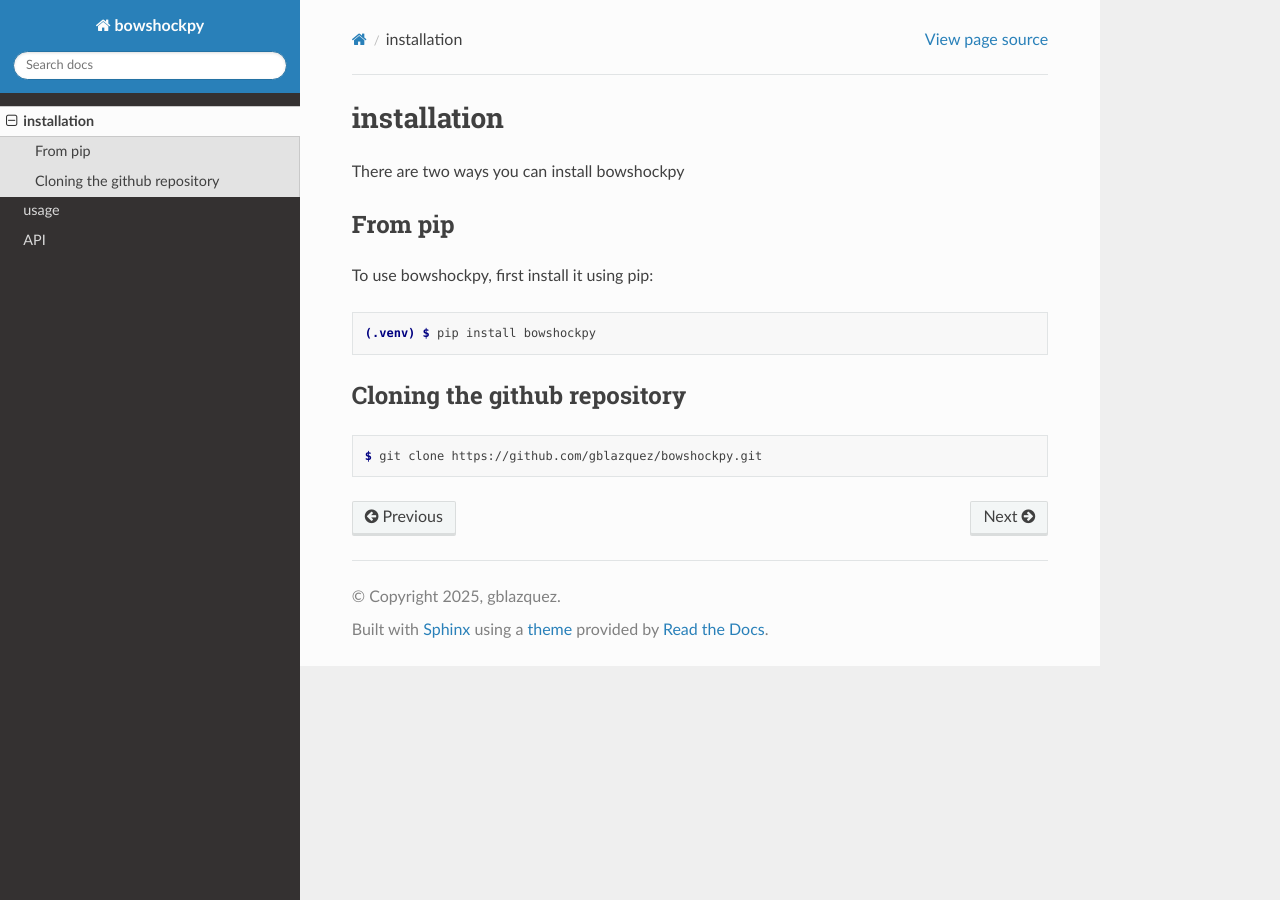
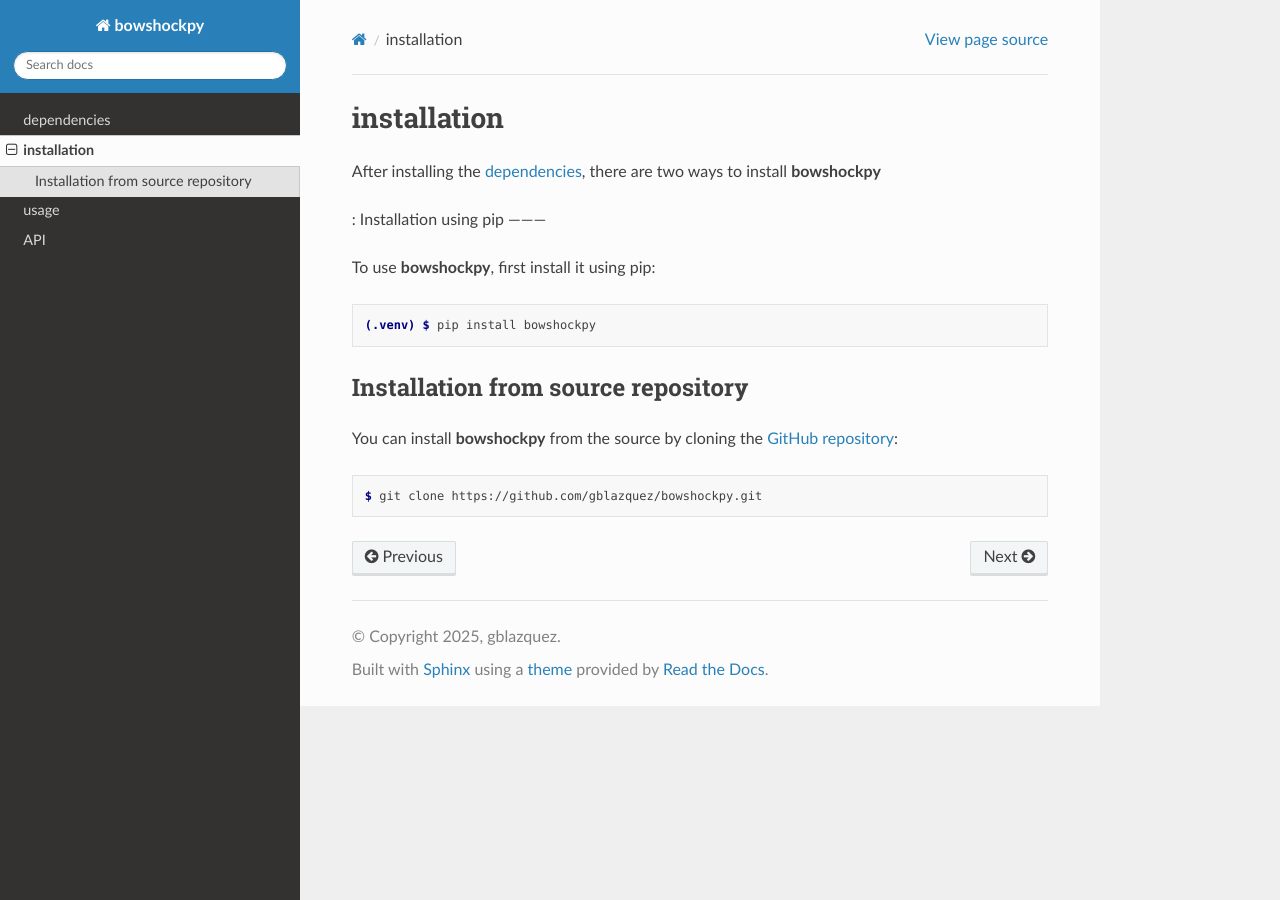
Before and after one commit to gblazquez/bowshockpy-doc, a Sphinx documentation site: the page built from docs/source/installation.rst, in a window 1280 px wide. Built offline with Sphinx 7.4.7 and the Read the Docs theme 3.1.0, drawn with Linux system fonts in a browser that asks for light colours.

Commit message:
dependencies added

```diff
--- /dev/null
+++ b/docs/source/dependencies.rst
@@ -0,0 +1,4 @@
+dependencies
+============
+
+**bowshockpy** depends on ``numpy``, ``scipy``, ``astropy``, and ``matplotlb``.
--- a/docs/source/index.rst
+++ b/docs/source/index.rst
@@ -14,6 +14,7 @@
 
 .. toctree::
 
+   dependencies
    installation
    usage
    api
--- a/docs/source/installation.rst
+++ b/docs/source/installation.rst
@@ -1,20 +1,23 @@
 installation
-=====
+============
 
-There are two ways you can install bowshockpy
+After installing the :doc:`dependencies`, there are two ways to install **bowshockpy**
 
-From pip
+:
+Installation using pip
 ---------
 
-To use bowshockpy, first install it using pip:
+To use **bowshockpy**, first install it using pip:
 
 .. code-block:: console
 
    (.venv) $ pip install bowshockpy
 
 
-Cloning the github repository
+Installation from source repository
 -----------------------------
+
+You can install **bowshockpy** from the source by cloning the `GitHub repository <https://github.com/gblazquez/bowshockpy>`_:
 
 .. code-block:: console
 
```
